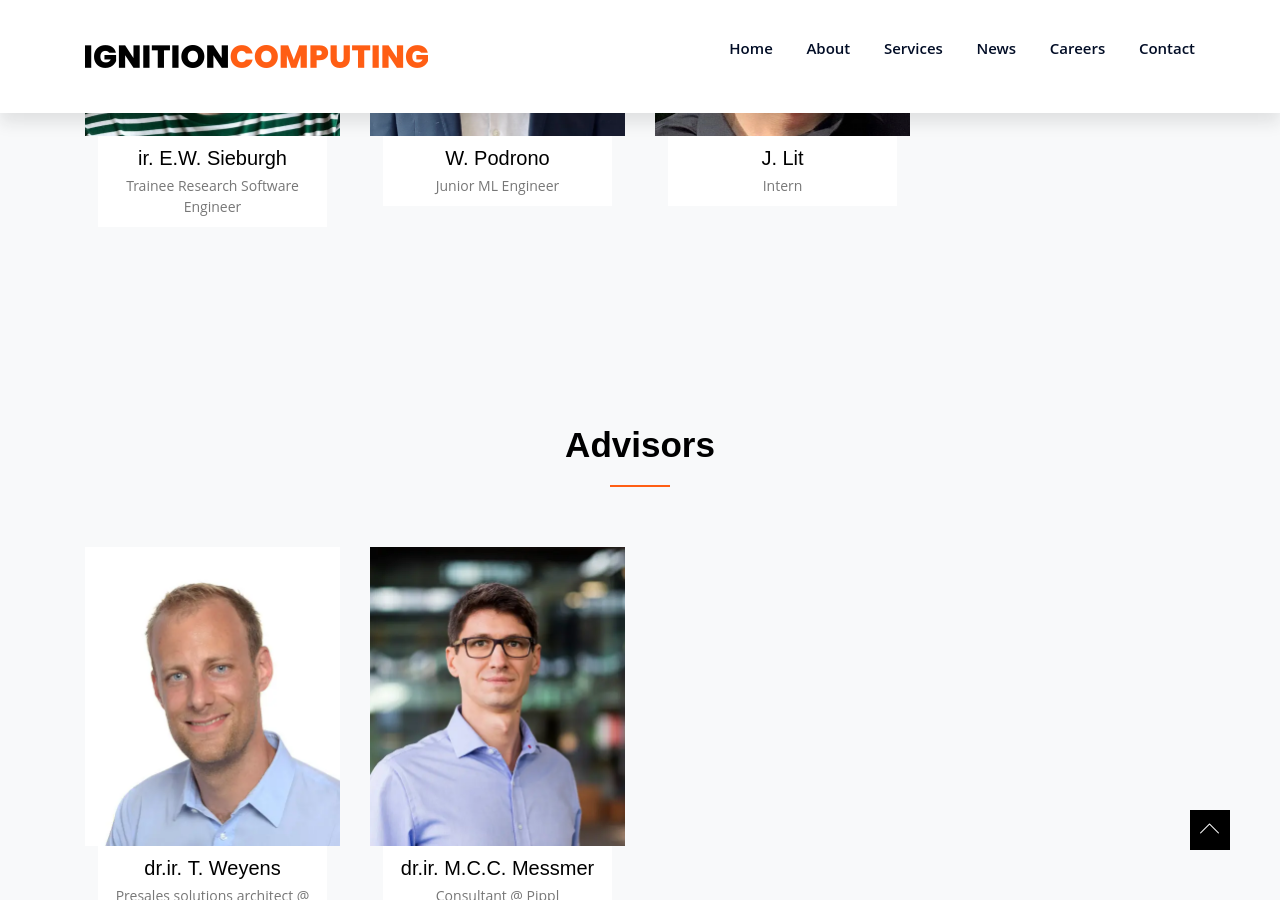
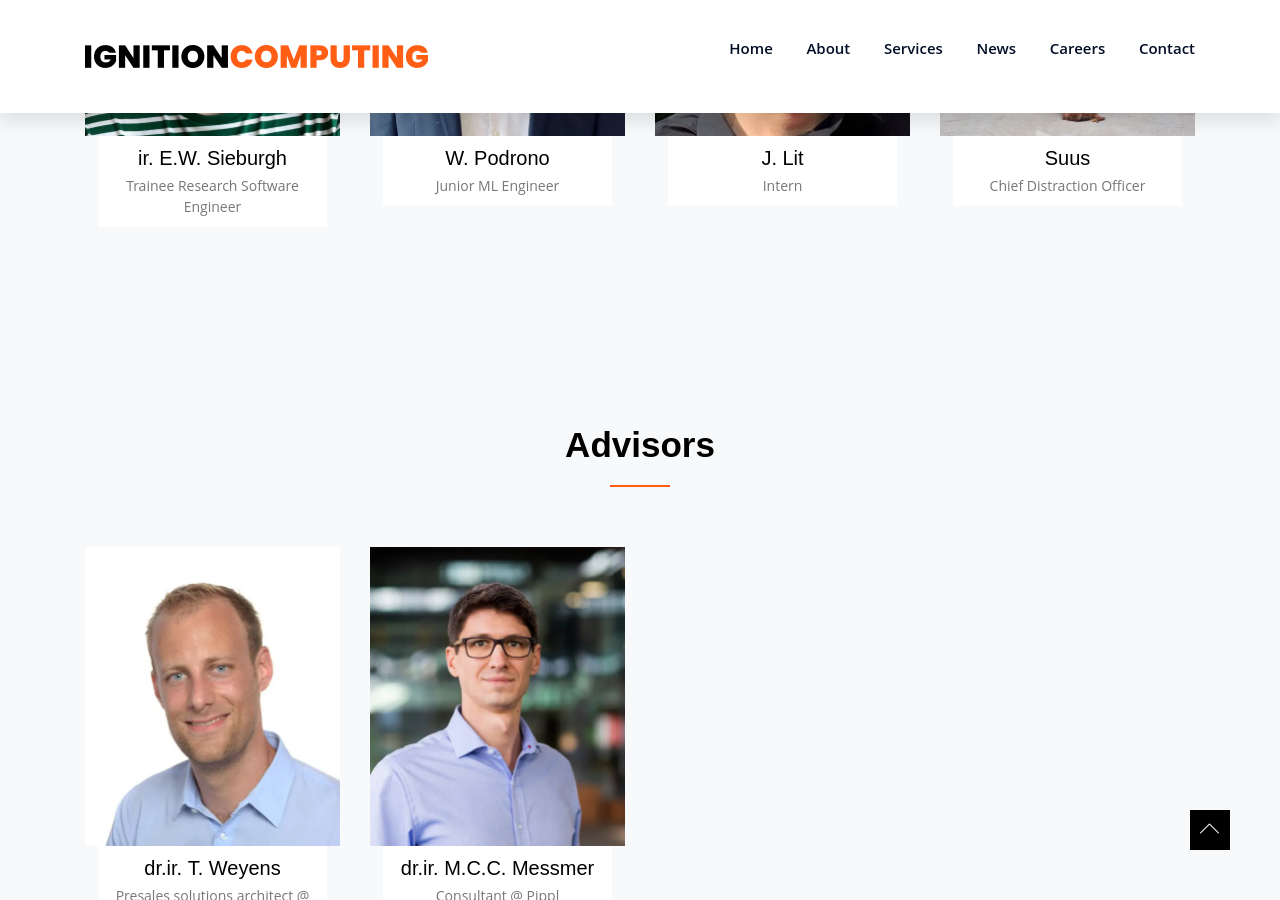
Before and after one commit to koenstrien/ignitioncomputing, a Jekyll site: the page built from index.html, in a window 1280 px wide and 900 px high, scrolled down 5771 px. Built offline with Jekyll 4.4.1, drawn with Linux system fonts in a browser that asks for light colours.

Commit message:
added CDO to team

```diff
--- a/_data/team_members.yml
+++ b/_data/team_members.yml
@@ -46,3 +46,8 @@
   role: Intern
   email: jlit@ignitioncomputing.com
   image_base: /assets/img/team/judah
+-
+  title:
+  name: Suus
+  role: Chief Distraction Officer
+  image_base: /assets/img/team/suus
```
Also changed, not shown: assets/img/team/suus.jpg (added), assets/img/team/suus.webp (added).
